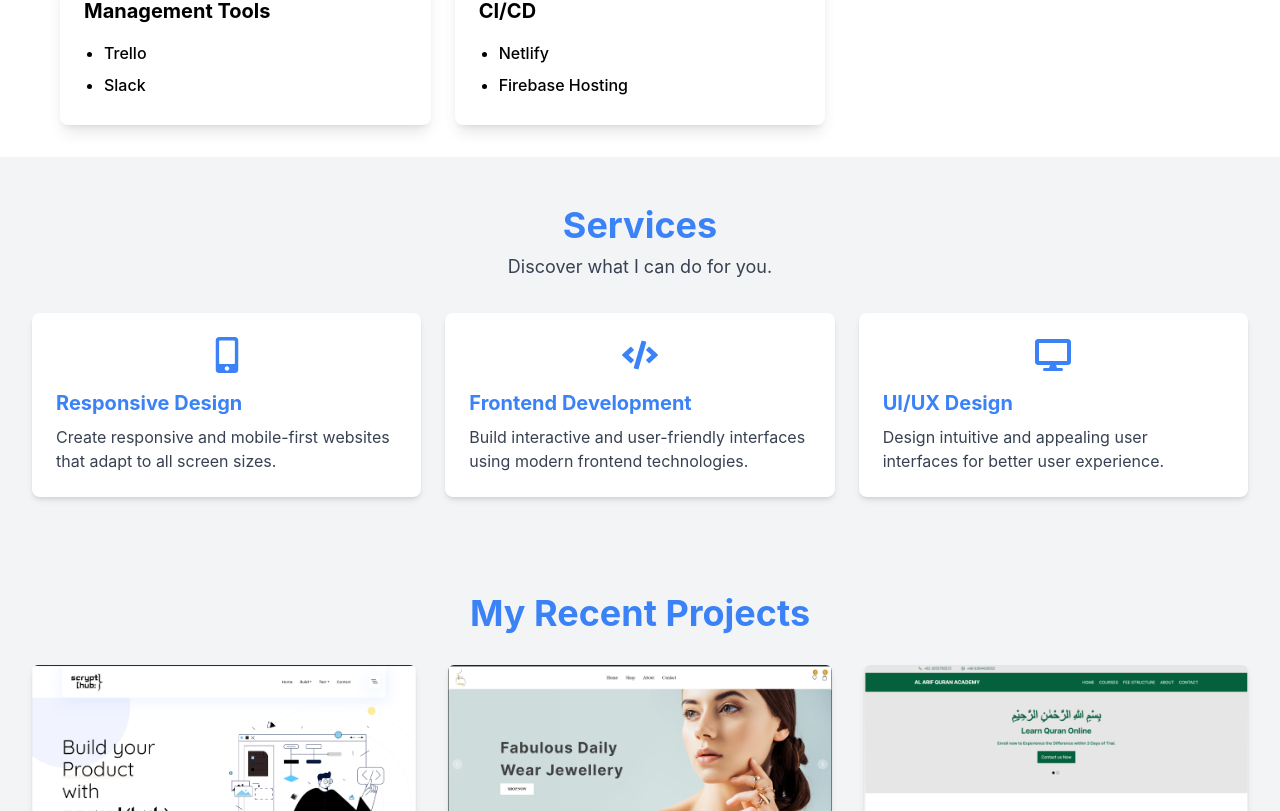
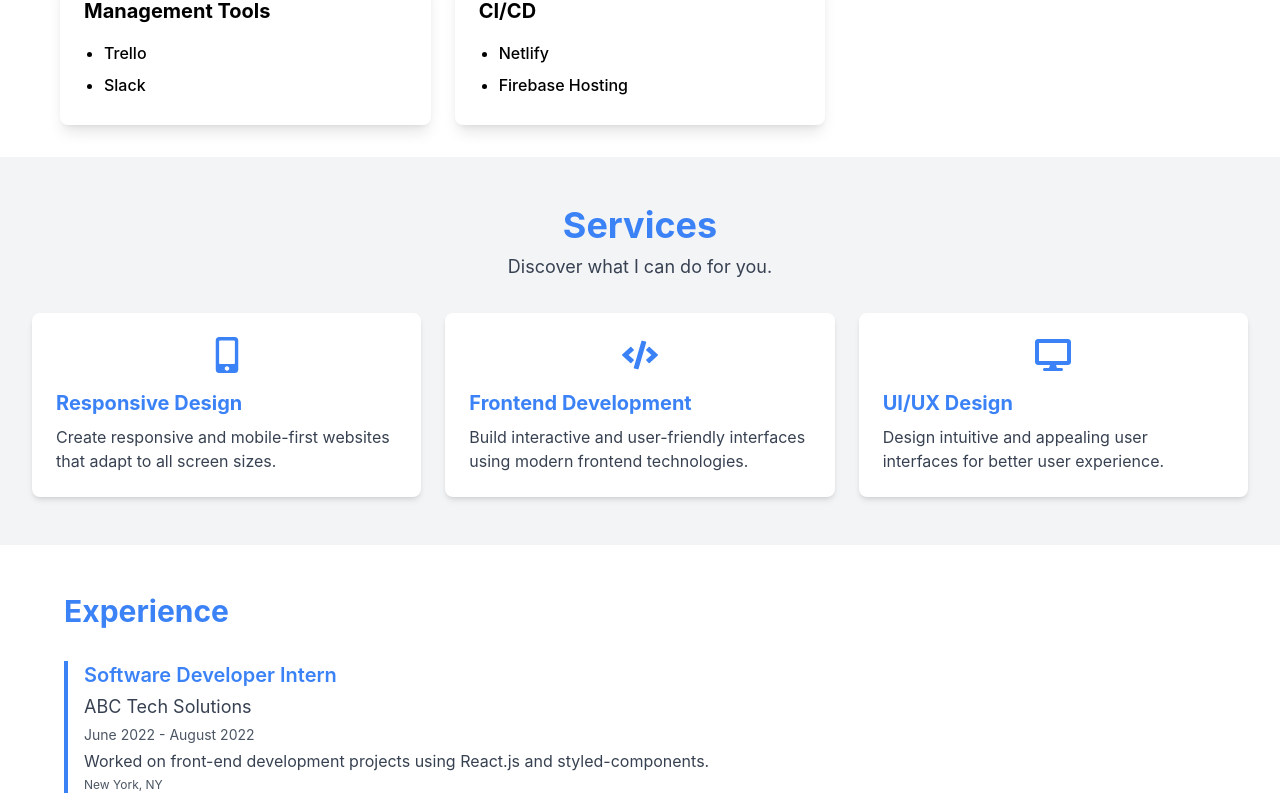
Before and after one commit to kamranalig/kamran_portfolio, a React (Vite) app: page / in a window 1280 px wide. Shown: the part 1989-2800 px from the top of the page. Built offline with nearby package versions, Linux system fonts and the light colour scheme.

Commit message:
expereince section implemented

```diff
--- a/src/App.jsx
+++ b/src/App.jsx
@@ -1,6 +1,7 @@
 import "./App.css";
 import About from "./components/about";
 import Contact from "./components/contact";
+import Experience from "./components/experience";
 import Footer from "./components/footer";
 import Header from "./components/header";
 import Navbar from "./components/navbar/index";
@@ -14,6 +15,7 @@ function App() {
       <Header />
       <About />
       <Services />
+      <Experience />
       <Projects />
       <Reviews />
       <Contact />
--- /dev/null
+++ b/src/components/experience/index.jsx
@@ -0,0 +1,61 @@
+import React from "react";
+
+const Experience = () => {
+  const experiences = [
+    {
+      id: 1,
+      title: "Software Developer Intern",
+      company: "ABC Tech Solutions",
+      location: "New York, NY",
+      date: "June 2022 - August 2022",
+      description:
+        "Worked on front-end development projects using React.js and styled-components.",
+    },
+    {
+      id: 2,
+      title: "Frontend Developer",
+      company: "XYZ Web Solutions",
+      location: "Los Angeles, CA",
+      date: "January 2021 - May 2022",
+      description:
+        "Designed and developed user interfaces for web applications using React.js, HTML, and CSS.",
+    },
+    {
+      id: 3,
+      title: "Full Stack Developer",
+      company: "Tech Innovators",
+      location: "San Francisco, CA",
+      date: "June 2020 - December 2020",
+      description:
+        "Led a team to build scalable web applications using Node.js, Express.js, and MongoDB.",
+    },
+  ];
+
+  return (
+    <section id="experience" className="bg-white py-12">
+      <div className="max-w-6xl mx-auto px-4 sm:px-6 lg:px-0">
+        <h2 className="text-3xl font-bold text-blue-500 mb-8">Experience</h2>
+        <div className="space-y-8">
+          {experiences.map((experience) => (
+            <div
+              key={experience.id}
+              className="border-l-4 border-blue-500 pl-4"
+            >
+              <h3 className="text-xl font-semibold text-blue-500 mb-1">
+                {experience.title}
+              </h3>
+              <p className="text-lg text-gray-700 mb-1">{experience.company}</p>
+              <p className="text-sm text-gray-600 mb-1">{experience.date}</p>
+              <p className="text-gray-700">{experience.description}</p>
+              <p className="text-xs text-gray-600 mt-1">
+                {experience.location}
+              </p>
+            </div>
+          ))}
+        </div>
+      </div>
+    </section>
+  );
+};
+
+export default Experience;
```
